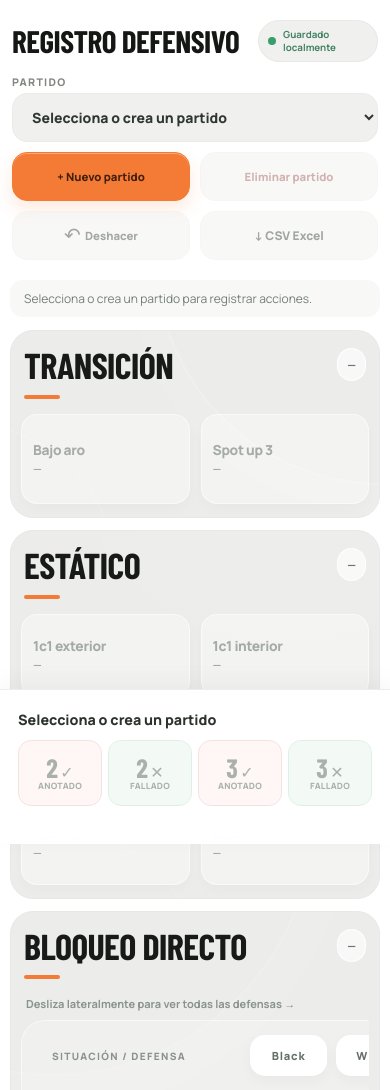
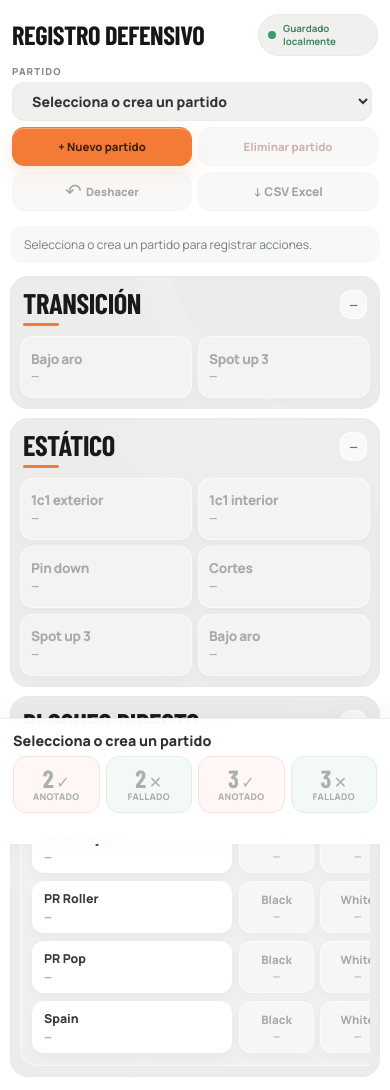
Before and after one commit to itsasnehezkuntza/registro_defensas_baloncesto, a plain HTML site: page index.html in a window 390 px wide. Shown: the top 1090 px of the page. Drawn offline with nearby package versions, Linux system fonts and the light colour scheme; a web font is replaced by a local one.

Commit message:
design: compact responsive layout to keep defensive panels and scoring controls in view

```diff
--- a/premium.css
+++ b/premium.css
@@ -390,3 +390,113 @@ html,body{width:100%;min-height:100%;background:#fff}
   .action-list{padding:4px 10px 13px}
   .direct-list{padding:0 10px 13px}
 }
+
+/* Court-side density: show the three categories and fixed scoring dock together
+   on common laptop screens, while retaining touch-sized controls on phones. */
+:root { --dock-height:135px; }
+.app-shell {
+  padding-top:max(10px,env(safe-area-inset-top));
+  padding-bottom:calc(var(--dock-height) + 12px);
+}
+.header{padding-top:8px;padding-bottom:11px;margin-bottom:8px}
+.brand-line{margin-bottom:10px}
+.brand h1{font-size:clamp(1.8rem,2.8vw,2.7rem)}
+.toolbar{gap:7px}
+.field>span{font-size:.6rem}
+.field select,.tool-button{min-height:41px;border-radius:12px}
+.field-game{width:min(360px,100%)}
+.top-grid{gap:12px}
+.stat-panel{border-radius:22px}
+.panel-heading{padding:17px 19px 10px}
+.panel-heading h2{font-size:clamp(1.85rem,2.7vw,2.5rem)}
+.panel-heading>div::after{margin-top:8px;height:3px}
+.panel-summary{padding:7px 10px;border-radius:11px}
+.action-list{padding:4px 13px 15px;gap:8px}
+.action-btn,.transition-list .action-btn{min-height:69px;padding:10px 13px;border-radius:15px}
+.action-name{font-size:clamp(.85rem,1vw,.98rem)}
+.action-score{font-size:.67rem}
+.direct-panel{margin-top:12px}
+.direct-panel .panel-heading{padding-bottom:10px}
+.direct-list{padding:0 13px 14px}
+.direct-matrix-inner{padding:9px;border-radius:17px}
+.direct-matrix-head,.direct-row{gap:7px}
+.direct-matrix-head{padding-bottom:4px}
+.defense-headings,.defense-options{gap:6px}
+.defense-heading{min-height:30px;border-radius:10px;font-size:.64rem}
+.direct-row{padding:4px 3px}
+.direct-type{padding:8px 11px;border-radius:12px;gap:3px}
+.direct-type strong{font-size:.77rem}
+.direct-type span{font-size:.64rem}
+.defense-btn{min-height:52px;padding:5px 3px;border-radius:12px}
+.defense-name{font-size:.72rem}
+.defense-score{font-size:.61rem}
+.result-dock{padding-top:6px;padding-bottom:max(7px,env(safe-area-inset-bottom))}
+.result-inner{padding:6px 10px}
+.selection-line{margin-bottom:5px}
+.result-btn{min-height:57px;border-radius:13px}
+.result-btn>span{font-size:1.65rem}
+.result-btn small{font-size:.57rem}
+.feedback{padding-top:2px}
+@media(min-width:1100px){
+  .top-grid>.stat-panel{min-height:0}
+  .action-list .action-btn{min-height:69px}
+  .transition-list .action-btn{min-height:109px}
+  .defense-btn{min-height:52px}
+}
+@media(min-width:761px) and (max-height:800px){
+  :root{--dock-height:117px}
+  .header{padding-top:4px;padding-bottom:7px;margin-bottom:5px}
+  .brand-line{margin-bottom:7px}
+  .brand h1{font-size:2rem}
+  .field select,.tool-button{min-height:37px}
+  .panel-heading{padding:12px 17px 8px}
+  .panel-heading h2{font-size:2rem}
+  .panel-heading>div::after{margin-top:5px}
+  .action-list{padding:3px 11px 11px;gap:6px}
+  .action-btn,.action-list .action-btn{min-height:60px}
+  .transition-list .action-btn{min-height:96px}
+  .direct-panel{margin-top:9px}
+  .direct-list{padding:0 11px 10px}
+  .direct-matrix-inner{padding:7px}
+  .defense-heading{min-height:26px}
+  .direct-row{padding:3px}
+  .defense-btn{min-height:43px}
+  .direct-type{padding:6px 10px}
+  .result-btn{min-height:51px}
+  .result-inner{padding:4px 9px}
+}
+@media(max-width:760px){
+  :root{--dock-height:125px}
+  .app-shell{
+    padding-top:max(7px,env(safe-area-inset-top));
+    padding-bottom:calc(var(--dock-height) + 9px);
+  }
+  .header{padding:7px 2px 9px;margin-bottom:6px}
+  .brand-line{margin-bottom:9px}
+  .brand h1{font-size:clamp(1.65rem,6vw,2.1rem)}
+  .toolbar{gap:6px}
+  .field select,.tool-button{min-height:39px}
+  .top-grid{gap:9px}
+  .stat-panel{border-radius:18px}
+  .panel-heading{padding:13px 12px 8px}
+  .panel-heading h2{font-size:1.85rem}
+  .panel-heading>div::after{margin-top:6px}
+  .panel-summary{padding:6px 8px}
+  .action-list{padding:2px 9px 10px;gap:6px}
+  .action-btn,.transition-list .action-btn{min-height:65px;padding:8px 10px;border-radius:13px}
+  .direct-panel{margin-top:9px}
+  .direct-list{padding:0 9px 10px}
+  .direct-matrix-inner{min-width:630px;padding:8px}
+  .matrix-hint{padding:0 0 5px 4px;font-size:.64rem}
+  .defense-btn{min-height:50px}
+  .result-dock{padding:5px max(6px,env(safe-area-inset-right)) max(6px,env(safe-area-inset-bottom)) max(6px,env(safe-area-inset-left))}
+  .result-inner{padding:5px 7px}
+  .result-btn{min-height:59px}
+  .result-btn>span{font-size:1.55rem}
+}
+@media(max-width:420px){
+  .brand h1{font-size:1.65rem}
+  .panel-heading h2{font-size:1.78rem}
+  .action-btn,.transition-list .action-btn{min-height:62px}
+  .result-btn{min-height:57px}
+}
```
